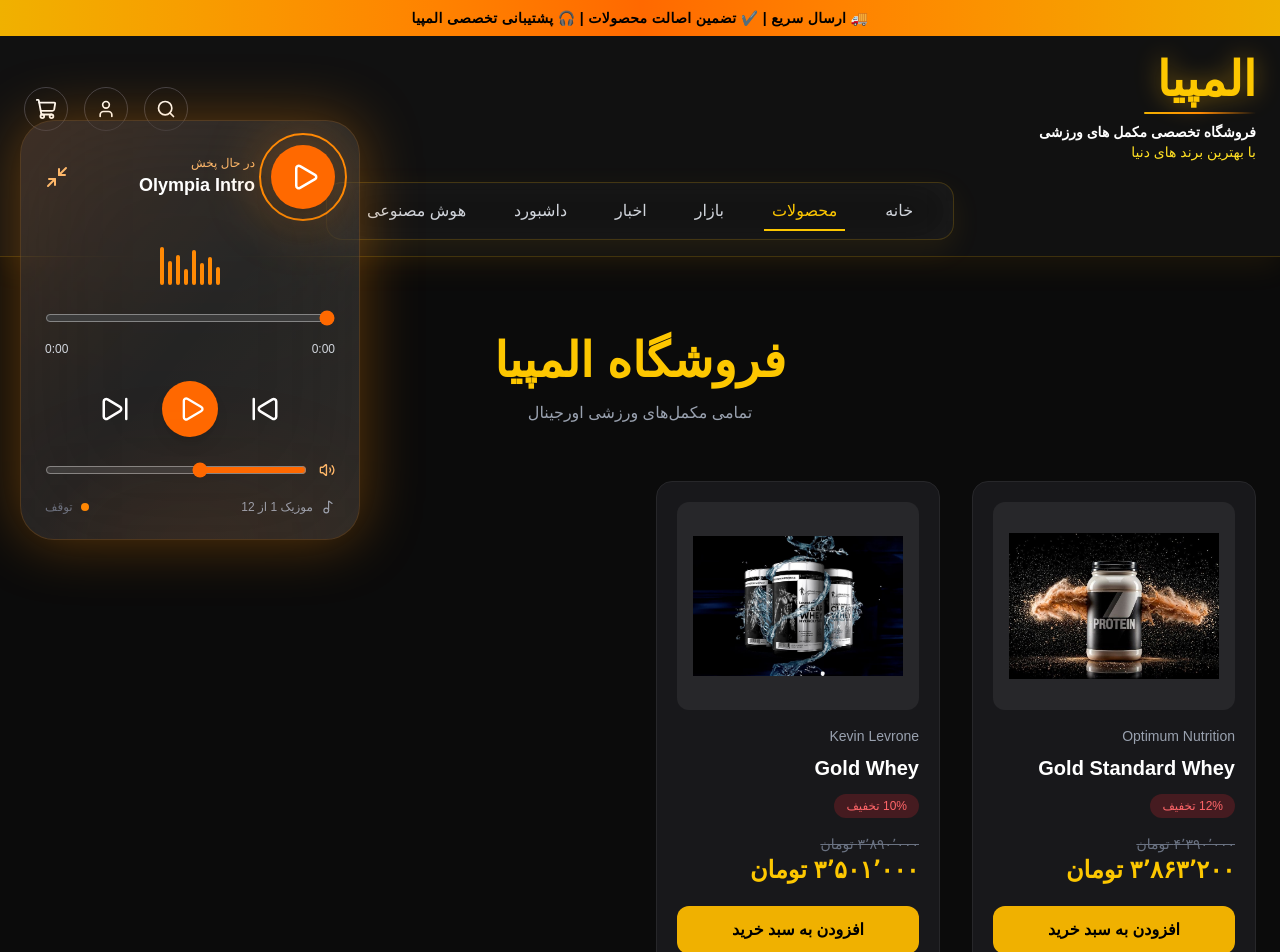
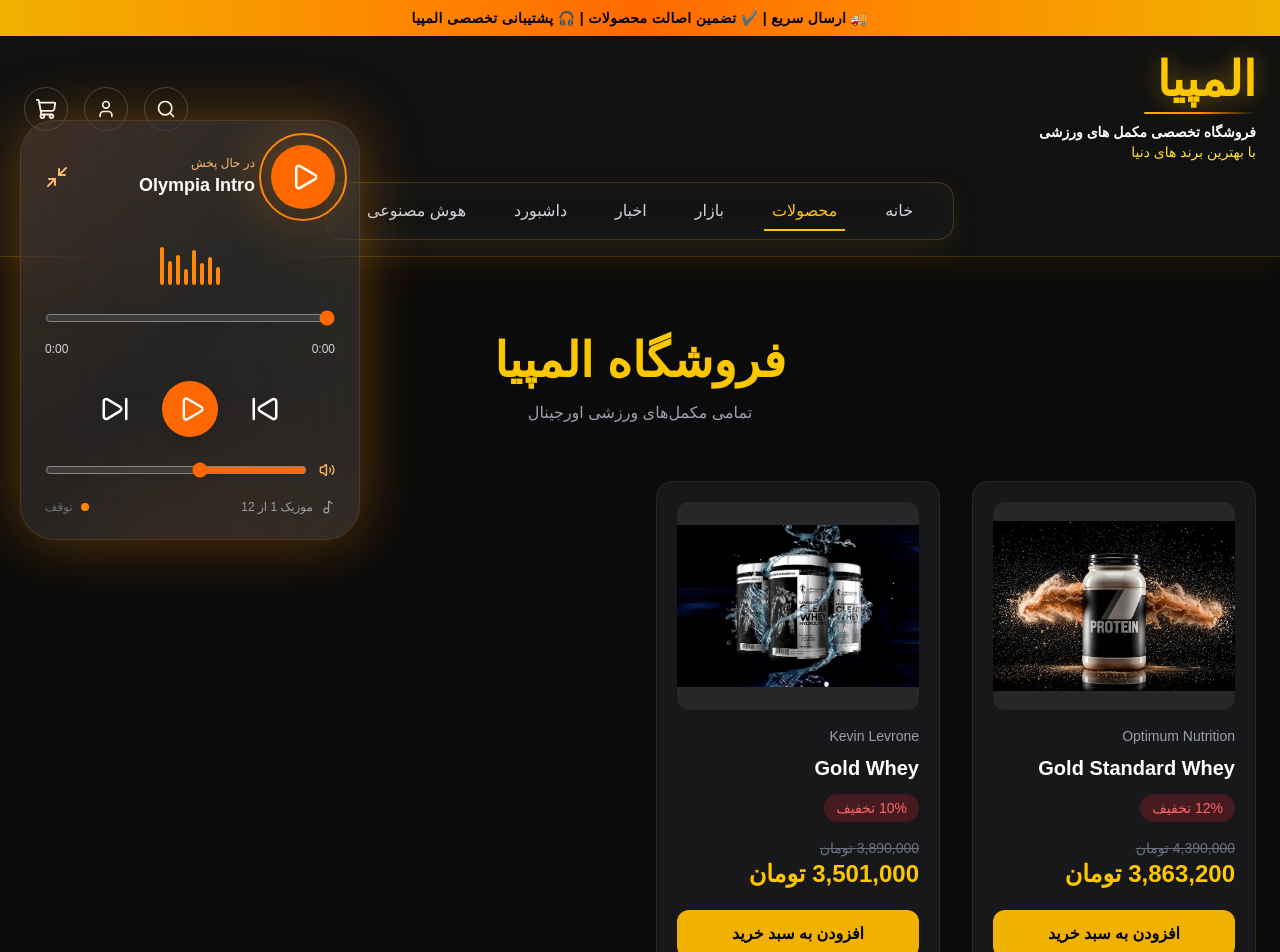
Before and after one commit to roozamoe1-a11y/olympia, a Next.js app: page /products in a window 1280 px wide. Shown: the top 952 px of the page. Built offline with nearby package versions, Linux system fonts and the light colour scheme.

Commit message:
fix product card

```diff
--- a/app/components/products/ProductCard.tsx
+++ b/app/components/products/ProductCard.tsx
@@ -2,7 +2,7 @@
 
 import Image from "next/image";
 import Link from "next/link";
-import { useCart } from "../../context/CartContext";
+import { useCart } from "@/app/context/CartContext";
 import type { Product } from "@/app/data/products";
 
 type ProductCardProps = {
@@ -12,12 +12,28 @@
 export default function ProductCard({ product }: ProductCardProps) {
   const { addToCart } = useCart();
 
-  const finalPrice = product.discount
-    ? product.price - (product.price * product.discount) / 100
+  const hasDiscount =
+    product.discount && product.discount > 0;
+
+  const finalPrice = hasDiscount
+    ? product.price - (product.price * product.discount!) / 100
     : product.price;
 
   return (
-    <div className="group rounded-2xl border border-zinc-800 bg-zinc-900 p-5 transition-all duration-300 hover:-translate-y-2 hover:border-yellow-500">
+    <div
+      className="
+      group
+      rounded-2xl
+      border
+      border-zinc-800
+      bg-zinc-900
+      p-5
+      transition-all
+      duration-300
+      hover:-translate-y-2
+      hover:border-yellow-500
+      "
+    >
 
       <Link href={`/products/${product.id}`}>
 
@@ -27,8 +43,12 @@
             src={product.image}
             alt={product.name}
             fill
-            sizes="300px"
-            className="object-contain p-4 transition duration-500 group-hover:scale-110"
+            className="
+            object-contain
+            transition-transform
+            duration-300
+            group-hover:scale-110
+            "
           />
 
         </div>
@@ -39,53 +59,97 @@
         </p>
 
 
-        <h3 className="mt-2 text-xl font-bold text-white">
+        <h3 className="
+        mt-2
+        text-xl
+        font-bold
+        text-white
+        ">
           {product.name}
         </h3>
 
 
-        {product.discount && (
-          <span className="mt-3 inline-block rounded-full bg-red-500/20 px-3 py-1 text-xs text-red-400">
+      </Link>
+
+
+      {hasDiscount && (
+        <span
+          className="
+          mt-3
+          inline-block
+          rounded-full
+          bg-red-500/20
+          px-3
+          py-1
+          text-sm
+          text-red-400
+          "
+        >
           {product.discount}% تخفیف
         </span>
       )}
 
 
+
       <div className="mt-4">
 
-          {product.discount && (
-            <p className="text-sm text-gray-500 line-through">
-              {product.price.toLocaleString("fa-IR")} تومان
+        {hasDiscount && (
+          <p className="
+          text-sm
+          text-gray-500
+          line-through
+          ">
+            {product.price.toLocaleString()}
+            {" "}
+            تومان
           </p>
         )}
 
 
-          <p className="text-2xl font-bold text-yellow-400">
-            {Math.round(finalPrice).toLocaleString("fa-IR")} تومان
+        <p className="
+        text-2xl
+        font-bold
+        text-yellow-400
+        ">
+          {Math.round(finalPrice).toLocaleString()}
+          {" "}
+          تومان
         </p>
+
 
       </div>
 
-      </Link>
 
 
       <button
         disabled={!product.stock}
         onClick={() => addToCart(product)}
-        className={`mt-5 w-full rounded-xl py-3 font-bold transition
+        className={`
+        mt-5
+        w-full
+        rounded-xl
+        py-3
+        font-bold
+        transition-all
 
         ${
-          !product.stock
-          ? "cursor-not-allowed bg-zinc-700 text-gray-400"
-          : "bg-yellow-500 text-black hover:bg-yellow-400"
+          product.stock
+          ?
+          "bg-yellow-500 text-black hover:bg-yellow-400"
+          :
+          "cursor-not-allowed bg-zinc-700 text-gray-400"
         }
 
         `}
       >
 
-        {!product.stock
-        ? "ناموجود"
-        : "افزودن به سبد خرید"}
+        {
+          product.stock
+          ?
+          "افزودن به سبد خرید"
+          :
+          "ناموجود"
+        }
 
       </button>
 
```
Lines whose indentation alone changed are shown as unchanged.
